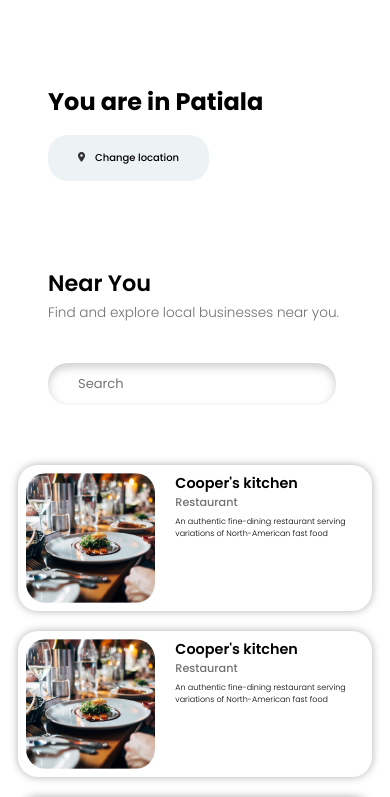
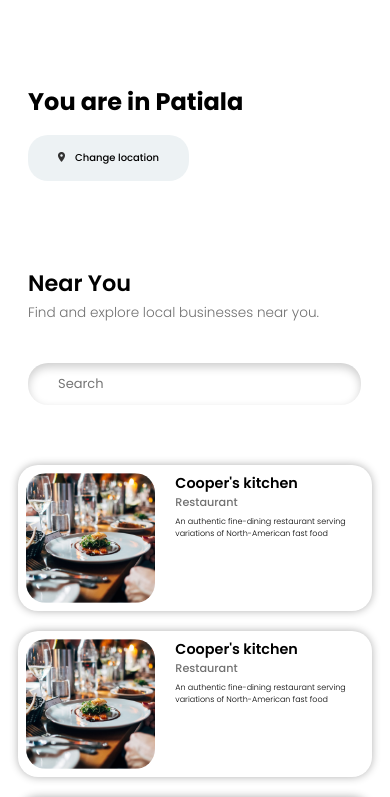
Before and after one commit to Nirmitjatana/localb-frontend, a React (Create React App) app: page / in a window 390 px wide. Shown: the top 797 px of the page. Built offline with nearby package versions, Linux system fonts and the light colour scheme.

Commit message:
Mobile UI fix

```diff
--- a/src/App.css
+++ b/src/App.css
@@ -55,7 +55,7 @@
   font-size: 12px;
 }
 .tab{
-  opacity: 0.6;
+  opacity: 0.5;
   cursor: pointer;
 }
 .tab-active{
@@ -212,6 +212,9 @@ box-shadow: 0px 0px 8px 0px #0000004f;
     margin-right: 10px;
     margin-bottom: -1px;
   }
+  .explore{
+    margin-left: 20px;
+  }
   .change{
     padding: 15px 30px;
     font-size: 10px;
@@ -225,12 +228,12 @@ box-shadow: 0px 0px 8px 0px #0000004f;
     margin-top: -15px;
   }
   .searchbox{
-    width: 90%;
+    width: 100%;
     padding-left: 30px;
     font-size: 13px;
   }
   .cards{
-    margin-left: -40px;
+    margin-left: -20px;
   }
   .card{
       min-width: 90%;
```
